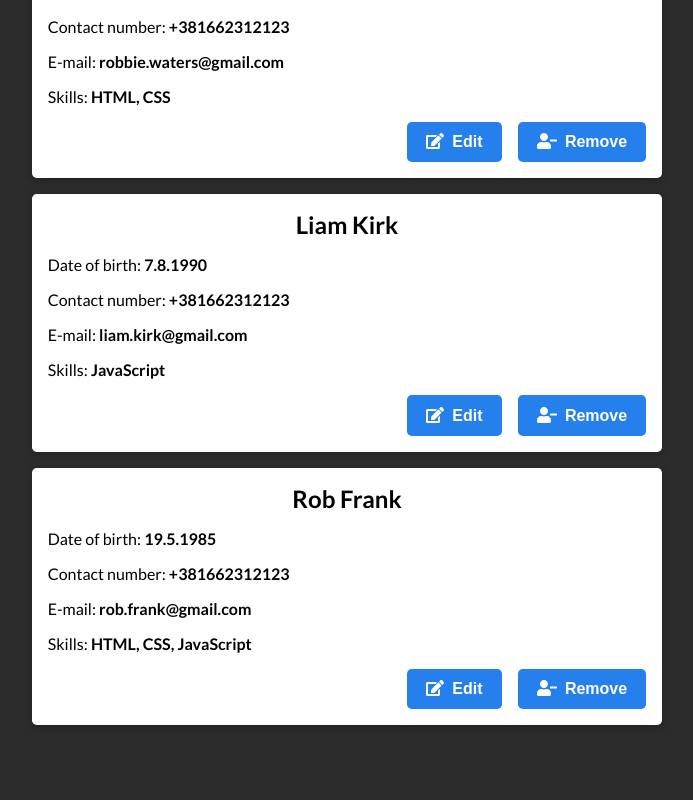
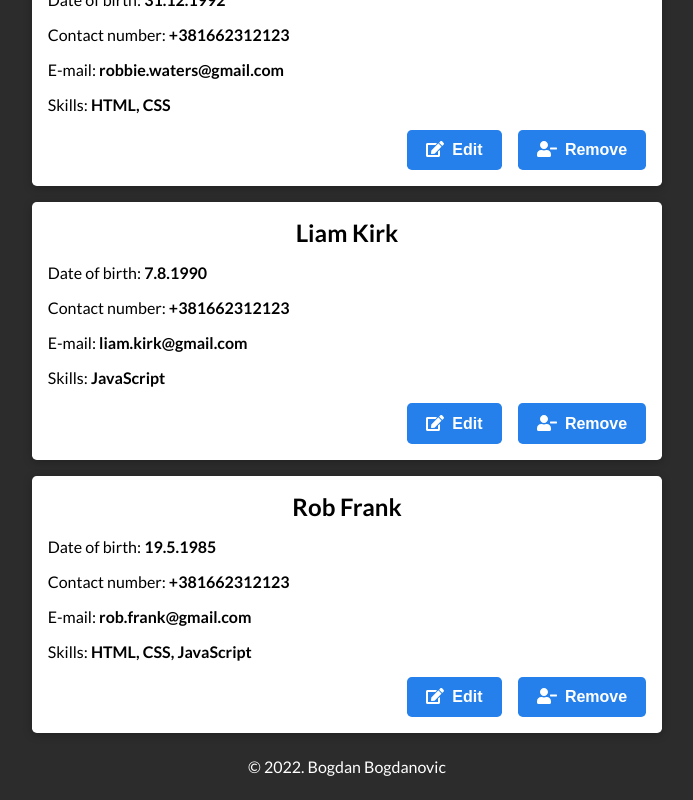
Before and after one commit to bbtools-ps/candidates-hr-platform, a React (Create React App) app: page / in a window 1280 px wide. Shown: the part 1146-1946 px from the top of the page, without its empty margins (293-986 px from the left). Before the commit the page ends 1879 px from the top, so only its background shows below. Built offline with nearby package versions, Linux system fonts and the light colour scheme.

Commit message:
bugfix: card display for smaller screen.

```diff
--- a/src/App.css
+++ b/src/App.css
@@ -2,4 +2,5 @@
   text-align: center;
   max-width: 900px;
   display: grid;
+  padding: 0.5rem;
 }
--- a/src/App.js
+++ b/src/App.js
@@ -4,6 +4,7 @@ import MainMenu from "./components/MainMenu";
 import NewCandidate from "./components/Candidate/NewCandidate";
 import EditCandidate from "./components/Candidate/EditCandidate";
 import CandidatesList from "./components/CandidatesList/CandidatesList";
+import Copyright from "./components/Copyright/Copyright";
 import "./App.css";
 
 const INITIAL_VALUES = {
@@ -207,6 +208,7 @@ function App() {
           />
         </>
       )}
+      <Copyright author="Bogdan Bogdanovic" />
     </div>
   );
 }
--- /dev/null
+++ b/src/components/Copyright/Copyright.js
@@ -0,0 +1,18 @@
+import styles from "./Copyright.module.css";
+
+const getCurrentDate = () => {
+  const date = new Date();
+  return date.getFullYear();
+};
+
+const Copyright = ({ author }) => {
+  return (
+    <footer>
+      <p className={styles["copyright-text"]}>
+        © {getCurrentDate()}. <span className={styles.author}>{author}</span>
+      </p>
+    </footer>
+  );
+};
+
+export default Copyright;
--- /dev/null
+++ b/src/components/Copyright/Copyright.module.css
@@ -0,0 +1,7 @@
+.copyright-text {
+  color: #fff;
+}
+
+.author {
+  text-transform: capitalize;
+}
--- a/src/components/UI/Card.js
+++ b/src/components/UI/Card.js
@@ -1,10 +1,12 @@
 import styles from "./Card.module.css";
 
 const Card = ({ className, display = "flex", children }) => {
+  // change display type if window size for smaller screens
+  const windowWidth = window.innerWidth;
   return (
     <div
       className={`${className ? styles.card + " " + className : styles.card}`}
-      style={{ display: display }}
+      style={windowWidth <= 625 ? { display: "grid" } : { display: display }}
     >
       {children}
     </div>
```
